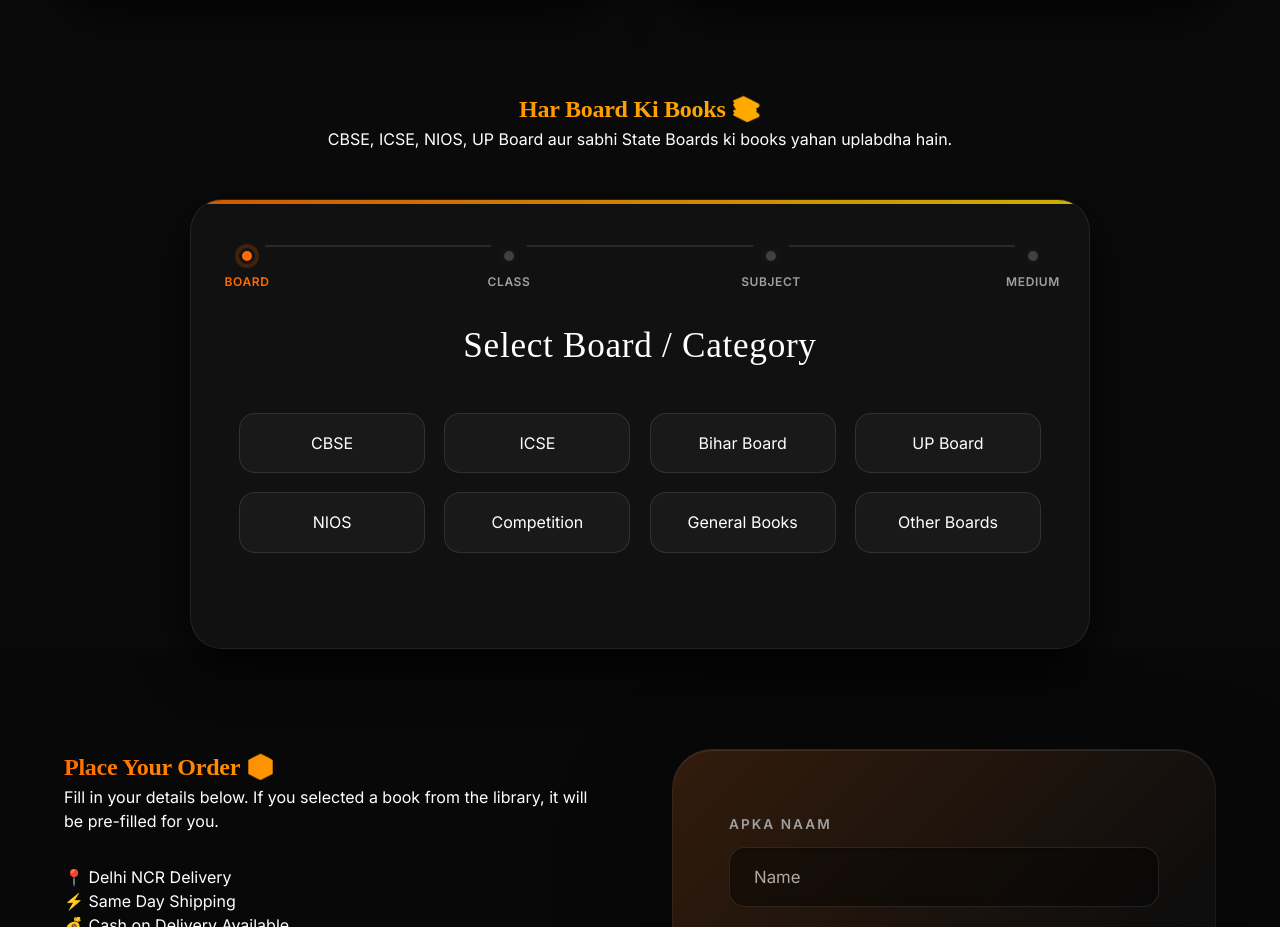
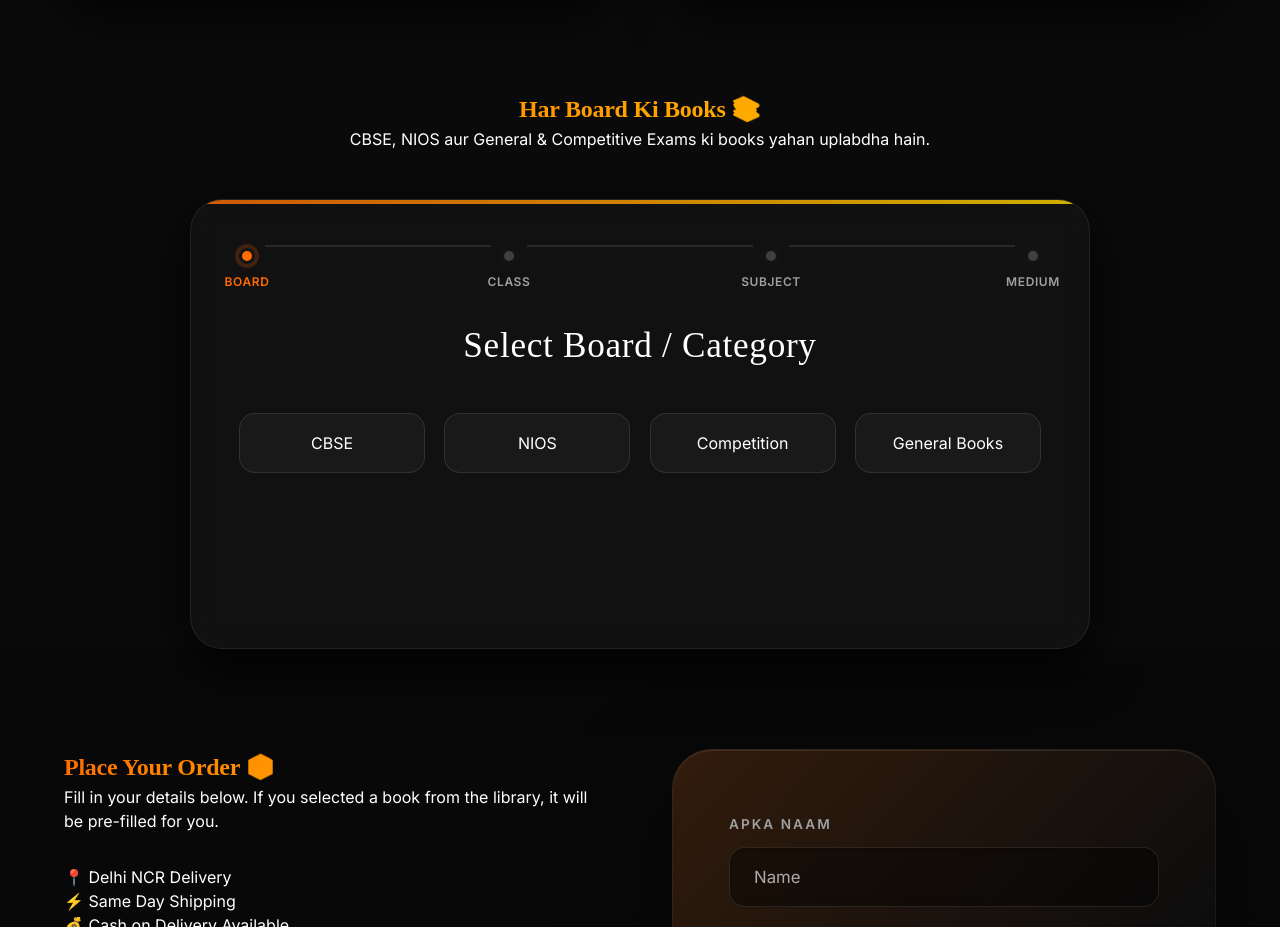
Before and after one commit to sharmashyama1988-eng/jai-maa-pustak-bhandar, a website built with Vite: page index.html in a window 1280 px wide. Shown: the part 1740-2667 px from the top of the page. Built offline with nearby package versions, Linux system fonts and the light colour scheme; some packages are replaced by stand-ins of ours; a web font is replaced by a local one.

Commit message:
feat: keep only CBSE, NIOS, Competition and General Books

```diff
--- a/index.html
+++ b/index.html
@@ -103,7 +103,7 @@
       <div class="container">
         <div class="section-header" style="text-align: center; margin-bottom: 3rem;">
           <h2 class="gradient-text">Har Board Ki Books 📚</h2>
-          <p>CBSE, ICSE, NIOS, UP Board aur sabhi State Boards ki books yahan uplabdha hain.</p>
+          <p>CBSE, NIOS aur General & Competitive Exams ki books yahan uplabdha hain.</p>
         </div>
 
         <!-- Selection Wizard -->
--- a/src/main.js
+++ b/src/main.js
@@ -1,15 +1,11 @@
 // Data Structure for the Library
 const libraryData = {
-  boards: ["CBSE", "ICSE", "Bihar Board", "UP Board", "NIOS", "Competition", "General Books", "Other Boards"],
+  boards: ["CBSE", "NIOS", "Competition", "General Books"],
   classes: {
     "CBSE": ["12th", "11th", "10th", "9th", "8th", "6th-7th", "1st-5th"],
-    "ICSE": ["12th", "11th", "10th", "9th", "8th", "1st-7th"],
-    "Bihar Board": ["12th", "10th", "9th", "Other"],
-    "UP Board": ["12th", "10th", "9th", "Other"],
     "NIOS": ["Secondary (10th)", "Sr. Secondary (12th)", "Vocational"],
     "Competition": ["UPSC", "SSC", "Banking", "Railway", "NEET/JEE", "Police/Defense", "CUET"],
-    "General Books": ["Novels", "Self Help", "Religious", "Dictionary", "Stationery"],
-    "Other Boards": ["Rajasthan Board", "MP Board", "Haryana Board", "Uttarakhand Board"]
+    "General Books": ["Novels", "Self Help", "Religious", "Dictionary", "Stationery"]
   },
   subjects: {
     "12th": ["Physics", "Chemistry", "Maths", "Biology", "Accounts", "Economics", "History", "Hindi", "English"],
```
